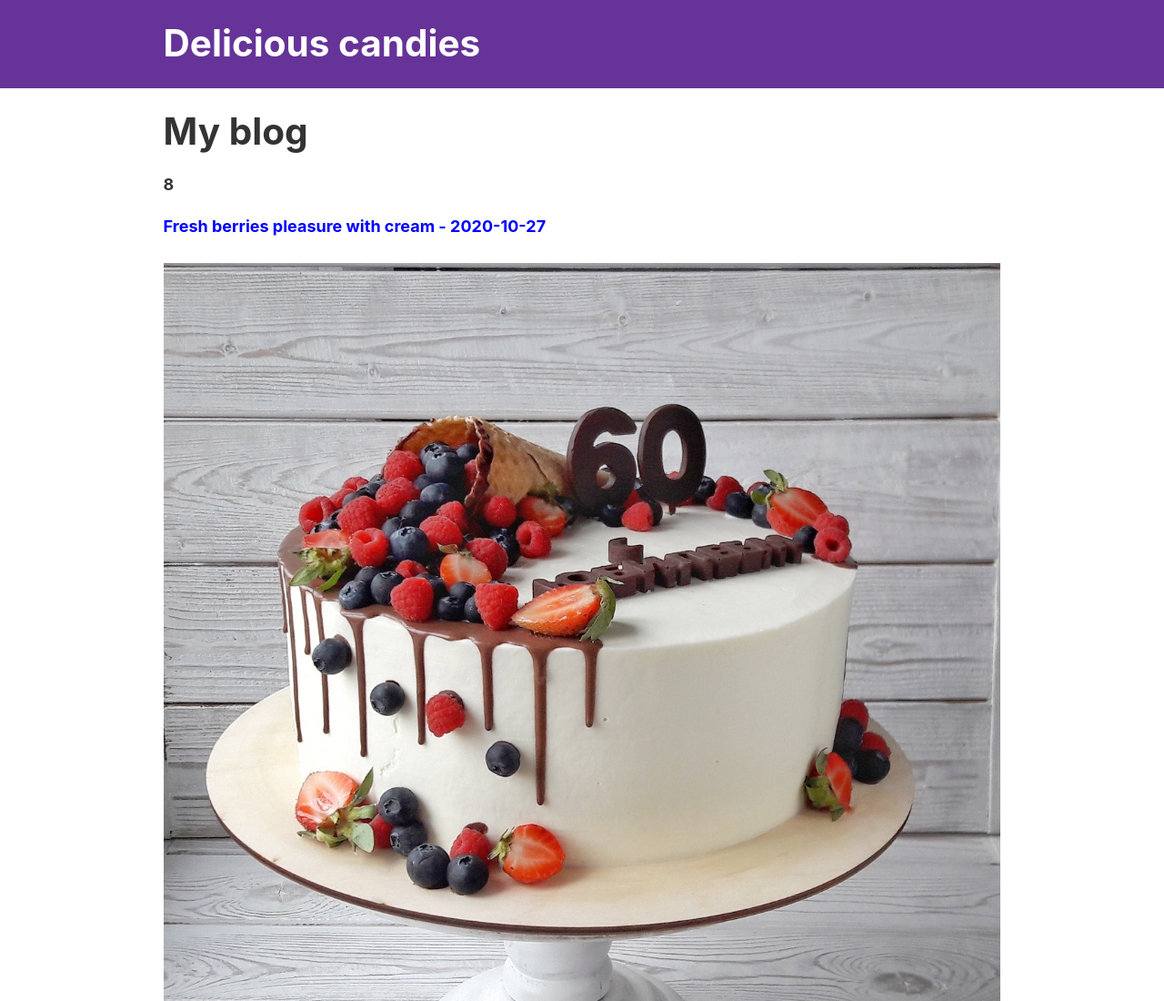
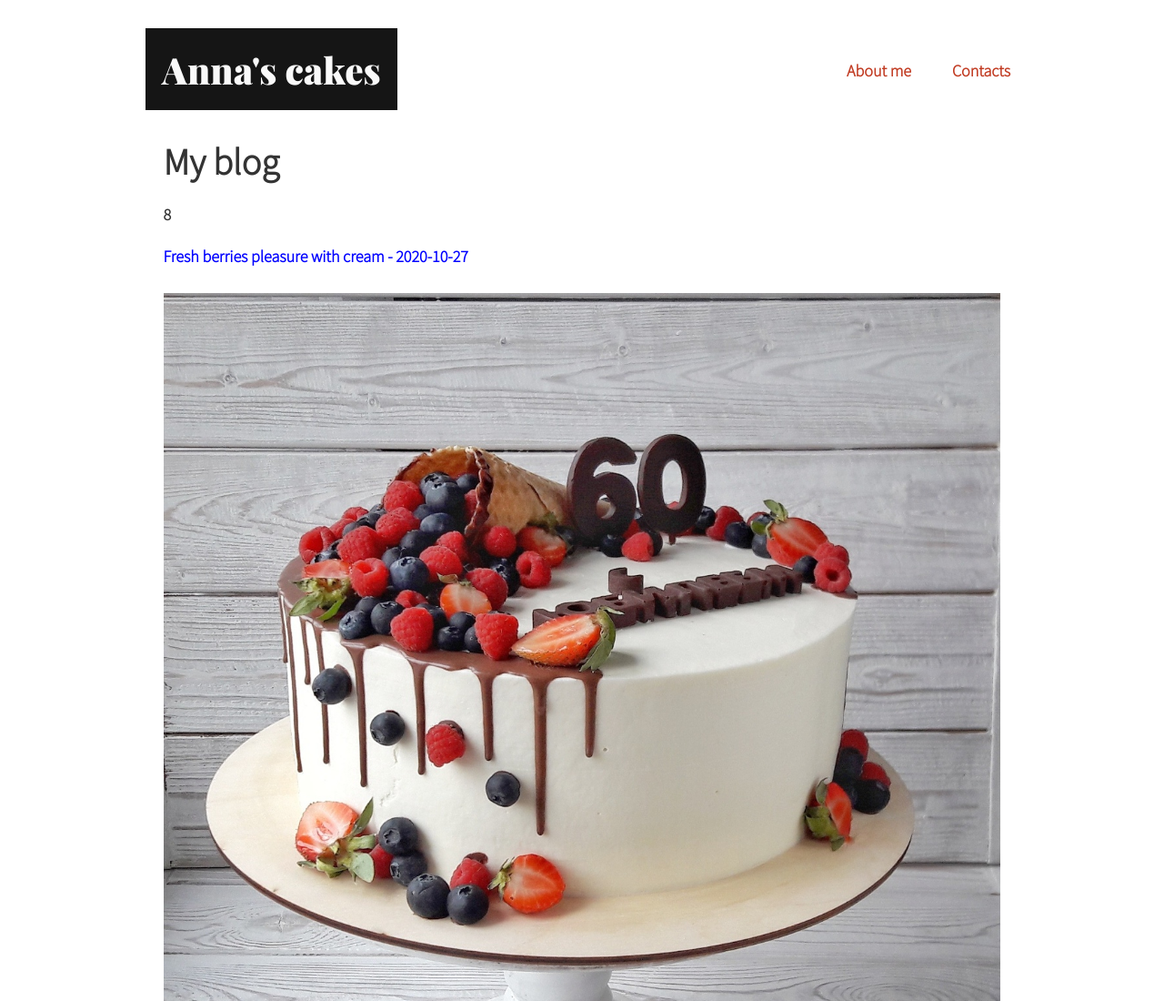
Before and after one commit to for-alisia/gatsby-ex, a Gatsby site: page / in a window 1280 px wide. Shown: the top 1100 px of the page at 91% size. Built offline with nearby package versions, Linux system fonts and the light colour scheme; Gatsby itself is replaced by a stand-in of ours.

Commit message:
Finished styling header

```diff
--- a/gatsby-config.js
+++ b/gatsby-config.js
@@ -1,6 +1,6 @@
 module.exports = {
   siteMetadata: {
-    title: `Delicious candies`,
+    title: `Anna's cakes`,
     description: `Kick off your next, great Gatsby project with this default starter. This barebones starter ships with the main Gatsby configuration files you might need.`,
     author: `@gatsbyjs`,
   },
--- a/src/components/header.js
+++ b/src/components/header.js
@@ -1,34 +1,93 @@
+/** Libraries */
 import { Link } from "gatsby"
 import PropTypes from "prop-types"
 import React from "react"
+import styled from "styled-components"
+
+/** Styles */
+const HeaderLinkStyled = styled(Link)`
+  text-decoration: none;
+  color: #c13b22;
+  font-weight: bold;
+  transition: all 0.2s ease;
+  position: relative;
+  z-index: 2;
+  padding: 0.5rem;
+
+  &:before {
+    content: "";
+    display: block;
+    position: absolute;
+    top: 0;
+    left: 0;
+    width: 100%;
+    height: 100%;
+    background-color: #c13b22;
+    transform-origin: left;
+    transform: scaleX(0);
+    transition: transform 0.2s ease;
+    z-index: -1;
+  }
+  &:hover {
+    color: #f9f9f9;
+  }
+
+  &:hover::before {
+    transform: scaleX(1);
+  }
+`
+
+const HeaderContainerStyled = styled.div`
+  margin: 0 auto;
+  max-width: 960px;
+  margin: 1rem auto;
+  display: flex;
+  justify-content: space-between;
+  align-items: center;
+`
+
+const ListStyled = styled.div`
+  list-style-type: none;
+  display: flex;
+  margin: 0;
+  li {
+    margin-bottom: 0;
+  }
+  li:not(:first-child) {
+    margin-left: 1.5rem;
+  }
+`
+
+const HeaderStyled = styled.div`
+  margin: 3rem 0;
+`
+
+const LogoLinkStyled = styled(Link)`
+  color: #f9f9f9;
+  text-decoration: none;
+  font-family: "Playfair Display";
+  padding: 1rem;
+  background-color: #151515;
+`
+
+/** Component */
 
 const Header = ({ siteTitle }) => (
-  <header
-    style={{
-      background: `rebeccapurple`,
-      marginBottom: `1.45rem`,
-    }}
-  >
-    <div
-      style={{
-        margin: `0 auto`,
-        maxWidth: 960,
-        padding: `1.45rem 1.0875rem`,
-      }}
-    >
+  <HeaderStyled as="header">
+    <HeaderContainerStyled>
       <h1 style={{ margin: 0 }}>
-        <Link
-          to="/"
-          style={{
-            color: `white`,
-            textDecoration: `none`,
-          }}
-        >
-          {siteTitle}
-        </Link>
+        <LogoLinkStyled to="/">{siteTitle}</LogoLinkStyled>
       </h1>
-    </div>
-  </header>
+      <ListStyled as="ul">
+        <li>
+          <HeaderLinkStyled to="/about">About me</HeaderLinkStyled>
+        </li>
+        <li>
+          <HeaderLinkStyled to="/contacts">Contacts</HeaderLinkStyled>
+        </li>
+      </ListStyled>
+    </HeaderContainerStyled>
+  </HeaderStyled>
 )
 
 Header.propTypes = {
--- a/src/components/layout.css
+++ b/src/components/layout.css
@@ -1,3 +1,4 @@
+@import url("https://fonts.googleapis.com/css2?family=Playfair+Display:wght@900&family=Source+Sans+Pro:wght@300&display=swap");
 html {
   -ms-text-size-adjust: 100%;
   -webkit-text-size-adjust: 100%;
@@ -10,7 +11,7 @@ body {
   -webkit-font-smoothing: antialiased;
   -moz-osx-font-smoothing: grayscale;
   color: hsla(0, 0%, 0%, 0.8);
-  font-family: georgia, serif;
+  font-family: "Source Sans Pro", sans-serif;
   font-weight: normal;
   word-wrap: break-word;
   font-kerning: normal;
@@ -81,9 +82,6 @@ h1 {
   padding-top: 0;
   margin-bottom: 1.45rem;
   color: inherit;
-  font-family: -apple-system, BlinkMacSystemFont, Segoe UI, Roboto, Oxygen,
-    Ubuntu, Cantarell, Fira Sans, Droid Sans, Helvetica Neue, sans-serif;
-  font-weight: bold;
   text-rendering: optimizeLegibility;
   font-size: 2.25rem;
   line-height: 1.1;
@@ -260,9 +258,6 @@ h2 {
   padding-top: 0;
   margin-bottom: 1.45rem;
   color: inherit;
-  font-family: -apple-system, BlinkMacSystemFont, Segoe UI, Roboto, Oxygen,
-    Ubuntu, Cantarell, Fira Sans, Droid Sans, Helvetica Neue, sans-serif;
-  font-weight: bold;
   text-rendering: optimizeLegibility;
   font-size: 1.62671rem;
   line-height: 1.1;
@@ -277,9 +272,6 @@ h3 {
   padding-top: 0;
   margin-bottom: 1.45rem;
   color: inherit;
-  font-family: -apple-system, BlinkMacSystemFont, Segoe UI, Roboto, Oxygen,
-    Ubuntu, Cantarell, Fira Sans, Droid Sans, Helvetica Neue, sans-serif;
-  font-weight: bold;
   text-rendering: optimizeLegibility;
   font-size: 1.38316rem;
   line-height: 1.1;
@@ -294,9 +286,6 @@ h4 {
   padding-top: 0;
   margin-bottom: 1.45rem;
   color: inherit;
-  font-family: -apple-system, BlinkMacSystemFont, Segoe UI, Roboto, Oxygen,
-    Ubuntu, Cantarell, Fira Sans, Droid Sans, Helvetica Neue, sans-serif;
-  font-weight: bold;
   text-rendering: optimizeLegibility;
   font-size: 1rem;
   line-height: 1.1;
@@ -311,9 +300,6 @@ h5 {
   padding-top: 0;
   margin-bottom: 1.45rem;
   color: inherit;
-  font-family: -apple-system, BlinkMacSystemFont, Segoe UI, Roboto, Oxygen,
-    Ubuntu, Cantarell, Fira Sans, Droid Sans, Helvetica Neue, sans-serif;
-  font-weight: bold;
   text-rendering: optimizeLegibility;
   font-size: 0.85028rem;
   line-height: 1.1;
@@ -328,9 +314,6 @@ h6 {
   padding-top: 0;
   margin-bottom: 1.45rem;
   color: inherit;
-  font-family: -apple-system, BlinkMacSystemFont, Segoe UI, Roboto, Oxygen,
-    Ubuntu, Cantarell, Fira Sans, Droid Sans, Helvetica Neue, sans-serif;
-  font-weight: bold;
   text-rendering: optimizeLegibility;
   font-size: 0.78405rem;
   line-height: 1.1;
```
Also changed, not shown: src/pages/about.js (added, +16 -0 lines), src/pages/contacts.js (added, +16 -0 lines).
